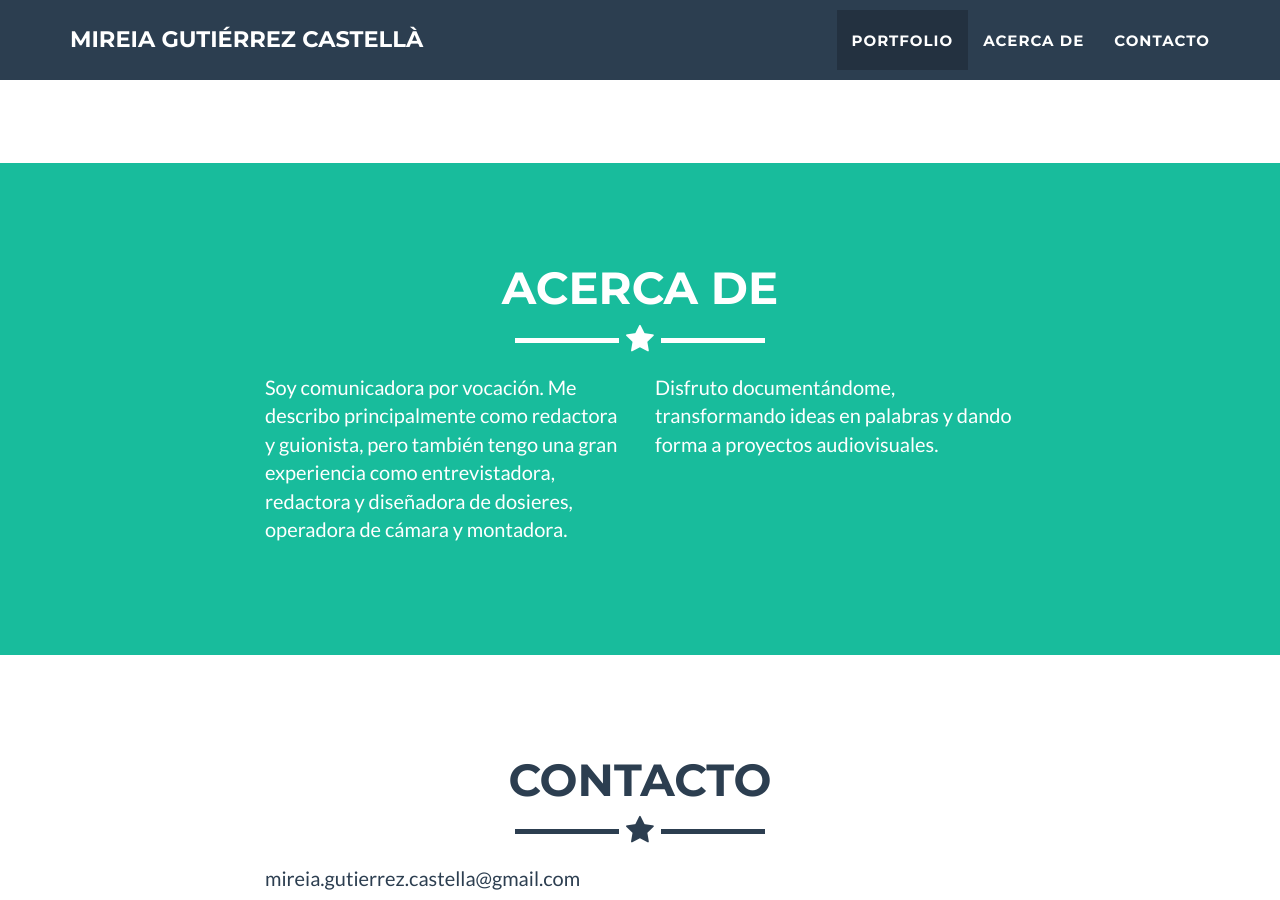
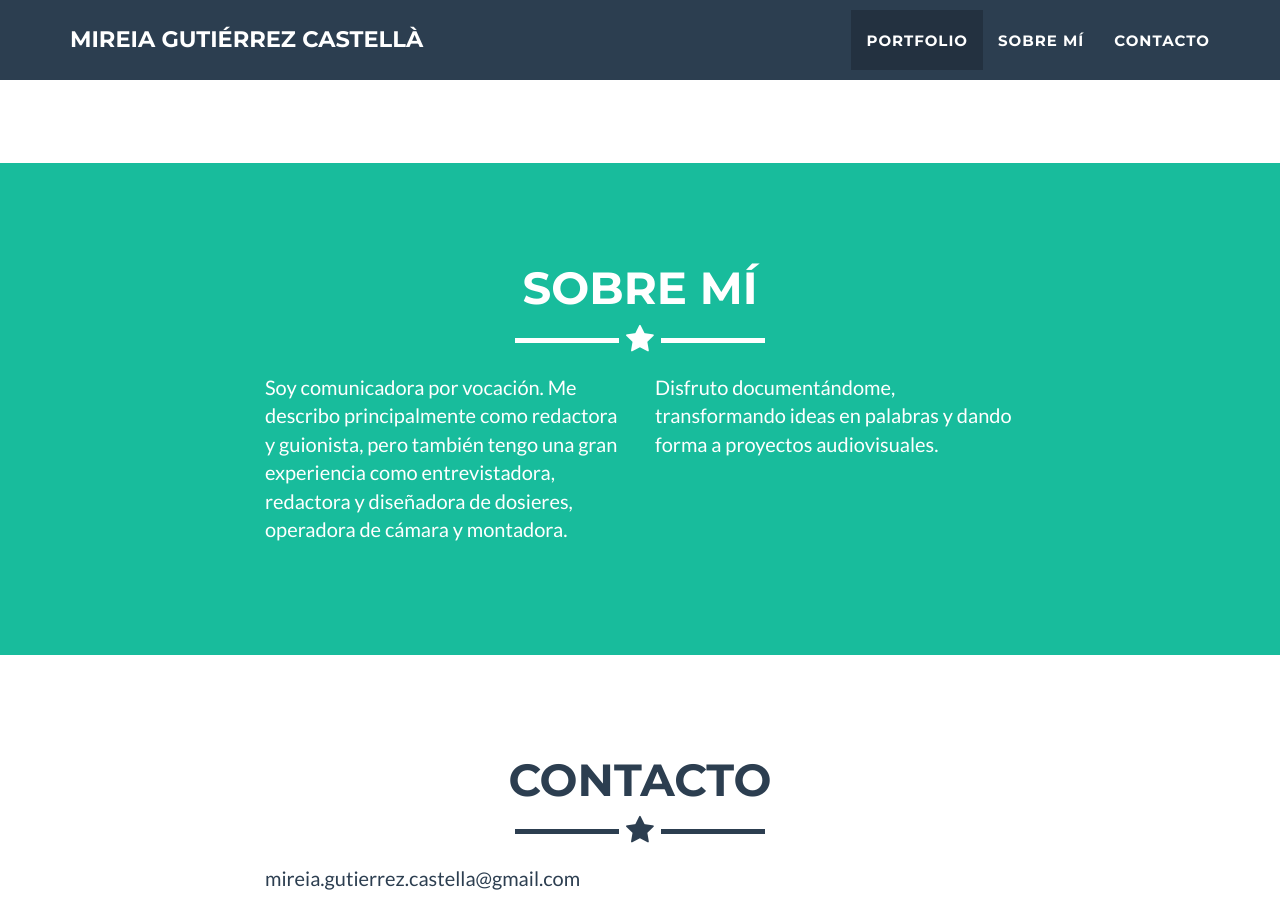
Before and after one commit to belzoond/pagina-mireia, a Jekyll site: the page built from _posts/2021-10-15-moments-1.markdown, in a window 1280 px wide and 900 px high, scrolled down 1802 px. Built offline with Jekyll 4.4.1, drawn with Linux system fonts in a browser that asks for light colours.

Commit message:
Acerca de a sobre mí

```diff
--- a/_includes/about.html
+++ b/_includes/about.html
@@ -3,7 +3,7 @@
         <div class="container">
             <div class="row">
                 <div class="col-lg-12 text-center">
-                    <h2>Acerca de</h2>
+                    <h2>Sobre mí</h2>
                     <hr class="star-light">
                 </div>
             </div>
--- a/_includes/nav.html
+++ b/_includes/nav.html
@@ -22,7 +22,7 @@
                         <a href="#portfolio">Portfolio</a>
                     </li>
                     <li class="page-scroll">
-                        <a href="#about">Acerca de</a>
+                        <a href="#about">Sobre mí</a>
                     </li>
                     <li class="page-scroll">
                         <a href="#contact">Contacto</a>
```
